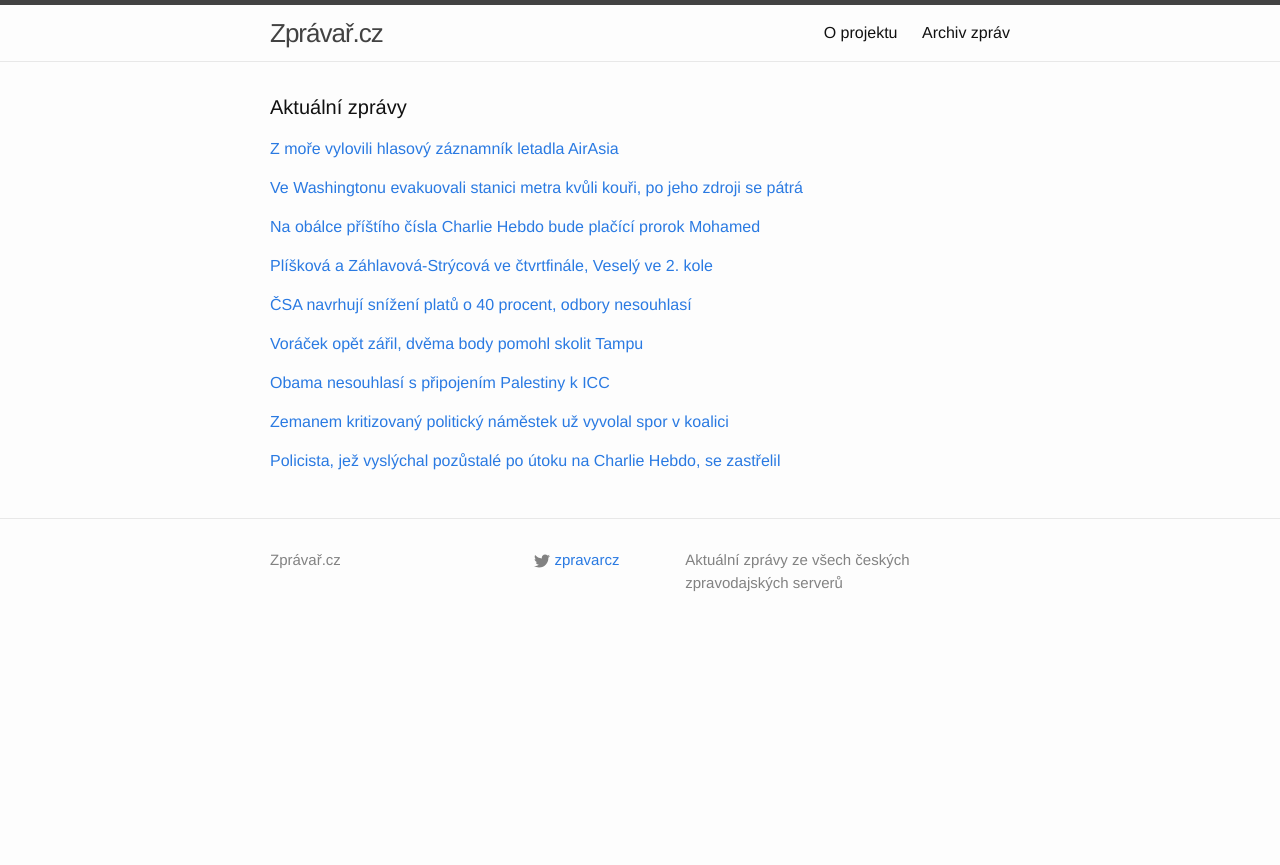
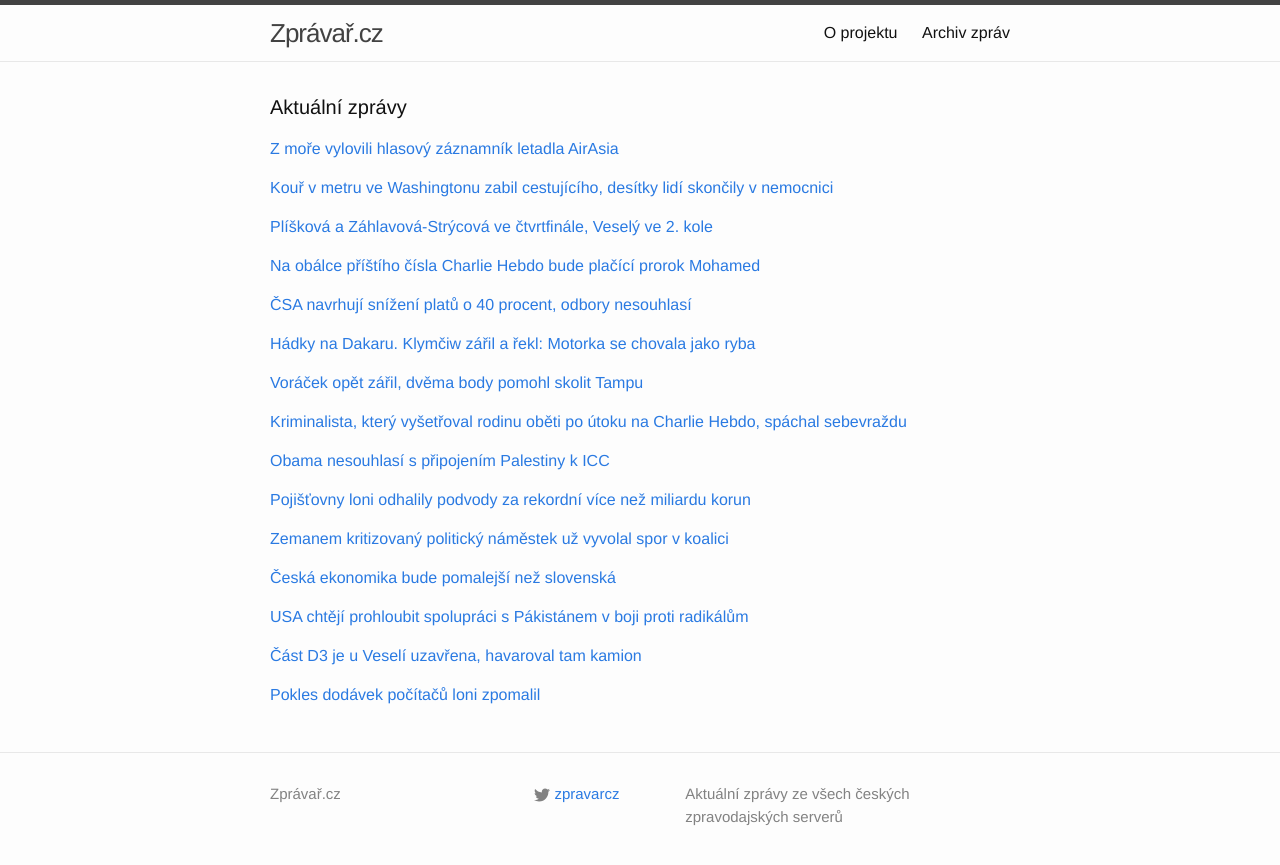
Before and after one commit to adliska/zpravar, a Jekyll site: the page built from index.html, in a window 1280 px wide. Shown: the top 865 px of the page. Built offline with Jekyll 4.4.1, drawn with Linux system fonts in a browser that asks for light colours.

Commit message:
zpravar news update

```diff
--- a/index.html
+++ b/index.html
@@ -18,9 +18,10 @@ layout: default
 <li><a href=http://www.ceskenoviny.cz/zpravy/zpravy/potapeci-pry-vyzvedli-druhou-cernou-skrinku-letounu-airasia/1168147>Potápěči prý vyzvedli druhou černou skříňku letounu AirAsia - www.ceskenoviny.cz</a></li>
 <li><a href=http://www.rozhlas.cz/_zprava/potapeci-pry-vyzvedli-z-more-druhou-cernou-skrinku-z-letadla-airasia--1442811>Potápěči prý vyzvedli z moře druhou černou skříňku z letadla AirAsia - www.rozhlas.cz</a></li>
 </ul>
-</div><p><a href="javascript:;" onclick="toggle_visibility('zpravy1')">Ve Washingtonu evakuovali stanici metra kvůli kouři, po jeho zdroji se pátrá</a></p>
+</div><p><a href="javascript:;" onclick="toggle_visibility('zpravy1')">Kouř v metru ve Washingtonu zabil cestujícího, desítky lidí skončily v nemocnici</a></p>
 <div id="zpravy1" style="display:none">
 <ul>
+<li><a href=http://echo24.cz/a/iaRaS>Kouř v metru ve Washingtonu zabil cestujícího, desítky lidí skončily v nemocnici - echo24.cz</a></li>
 <li><a href=http://www.rozhlas.cz/_zprava/ve-washingtonu-evakuovali-stanici-metra-kvuli-kouri-po-jeho-zdroji-se-patra--1442822>Ve Washingtonu evakuovali stanici metra kvůli kouři, po jeho zdroji se pátrá - www.rozhlas.cz</a></li>
 <li><a href=http://zpravy.aktualne.cz/zahranici/stanici-metra-ve-washingtonu-zahalil-dym-jeden-mrtvy/r~0a63ecf49af311e4ba57002590604f2e/>Stanici metra ve Washingtonu zahalil dým, jeden mrtvý - zpravy.aktualne.cz</a></li>
 <li><a href=http://www.lidovky.cz/kour-ve-washingtonskem-metru-zabil-cloveka-desitky-lidi-skoncily-v-nemocnici-1xi-/zpravy-svet.aspx?c=A150113_073520_ln_zahranici_ele>Washingtonské metro zahltil kouř, desítky lidí skončily v nemocnici  - www.lidovky.cz</a></li>
@@ -30,8 +31,19 @@ layout: default
 <li><a href=http://zpravy.idnes.cz/kour-v-metru-ve-washingtonu-jeden-mrtvy-fd0-/zahranicni.aspx?c=A150113_065704_zahranicni_skr>Kouř v metru ve Washingtonu zabil ženu, zraněných jsou desítky - zpravy.idnes.cz</a></li>
 <li><a href=http://www.novinky.cz/zahranicni/amerika/358579-kour-zabijel-ve-washingtonskem-metru.html>Kouř zabíjel ve washingtonském metru - www.novinky.cz</a></li>
 </ul>
-</div><p><a href="javascript:;" onclick="toggle_visibility('zpravy2')">Na obálce příštího čísla Charlie Hebdo bude plačící prorok Mohamed</a></p>
+</div><p><a href="javascript:;" onclick="toggle_visibility('zpravy2')">Plíšková a Záhlavová-Strýcová ve čtvrtfinále, Veselý ve 2. kole</a></p>
 <div id="zpravy2" style="display:none">
+<ul>
+<li><a href=http://www.sportovninoviny.cz/zpravy/pliskova-a-zahlavova-strycova-ve-ctvrtfinale-vesely-ve-2-kole/1168181>Plíšková a Záhlavová-Strýcová ve čtvrtfinále, Veselý ve 2. kole - www.sportovninoviny.cz</a></li>
+<li><a href=http://www.rozhlas.cz/_zprava/pliskova-dala-souperce-dva-kanary-zahlavovastrycova-porazila-stosurovou--1442881>Plíšková dala soupeřce dva 'kanáry', Záhlavová-Strýcová porazila Stosurovou - www.rozhlas.cz</a></li>
+<li><a href=http://www.sportovninoviny.cz/zpravy/pliskova-poustoupila-v-sydney-do-ctvrtfinale-vesely-v-aucklandu-do-2-kola/1168181>Plíšková poustoupila v Sydney do čtvrtfinále, Veselý v Aucklandu do 2. kola - www.sportovninoviny.cz</a></li>
+<li><a href=http://www.denik.cz/tenis/tenistka-pliskova-poustoupila-v-sydney-do-ctvrtfinale-20150113.html>Plíšková hladce postoupila do čtvrtfinále turnaje v Sydney - www.denik.cz</a></li>
+<li><a href=http://www.sportovninoviny.cz/zpravy/tenistka-pliskova-poustoupila-v-sydney-do-ctvrtfinale/1168181>Tenistka Plíšková poustoupila v Sydney do čtvrtfinále - www.sportovninoviny.cz</a></li>
+<li><a href=http://sport.aktualne.cz/karolina-pliskova-se-v-sydney-probojovala-do-ctvrtfinale/r~e52174649aef11e4833a0025900fea04/>Karolína Plíšková se v Sydney probojovala do čtvrtfinále - sport.aktualne.cz</a></li>
+<li><a href=http://sport.idnes.cz/hobart-sydney-auckland-tenis-turnaje-zpravodajstvi-f9p-/tenis.aspx?c=A150113_071746_tenis_ten>6:0, 6:0. A tenistka Karolína Plíšková je v Sydney ve čtvrtfinále - sport.idnes.cz</a></li>
+</ul>
+</div><p><a href="javascript:;" onclick="toggle_visibility('zpravy3')">Na obálce příštího čísla Charlie Hebdo bude plačící prorok Mohamed</a></p>
+<div id="zpravy3" style="display:none">
 <ul>
 <li><a href=http://zpravy.idnes.cz/ve-stredu-vyjde-charlie-hebdo-s-placicim-mohamedem-na-obalce-po9-/zahranicni.aspx?c=A150113_091226_zahranicni_jpl>Na obálce příštího čísla Charlie Hebdo bude plačící prorok Mohamed - zpravy.idnes.cz</a></li>
 <li><a href=http://zahranicni.ihned.cz/evropa-slovensko/c1-63372980-charlie-hebdo-vyjde-s-placicim-mohamedem-na-obalce-v-petadvaceti-zemich>Charlie Hebdo vyjde s plačícím Mohamedem na obálce v pětadvaceti zemích - zahranicni.ihned.cz</a></li>
@@ -40,17 +52,6 @@ layout: default
 <li><a href=https://echo24.cz/a/iUZU8>Mohamed pláče: Je suis Charlie. Příští obálka Charlie Hebdo - echo24.cz</a></li>
 <li><a href=http://www.ceskatelevize.cz/ct24/svet/298027-cislo-prezivsich-vyjde-s-karikaturou-mohameda-na-obalce/>"Číslo přeživších" vyjde s karikaturou Mohameda na obálce - www.ceskatelevize.cz</a></li>
 <li><a href=http://echo24.cz/a/iUZU8>Mohamed pláče: Je suis Charlie. Příští obálka Charlie Hebdo - echo24.cz</a></li>
-</ul>
-</div><p><a href="javascript:;" onclick="toggle_visibility('zpravy3')">Plíšková a Záhlavová-Strýcová ve čtvrtfinále, Veselý ve 2. kole</a></p>
-<div id="zpravy3" style="display:none">
-<ul>
-<li><a href=http://www.sportovninoviny.cz/zpravy/pliskova-a-zahlavova-strycova-ve-ctvrtfinale-vesely-ve-2-kole/1168181>Plíšková a Záhlavová-Strýcová ve čtvrtfinále, Veselý ve 2. kole - www.sportovninoviny.cz</a></li>
-<li><a href=http://www.rozhlas.cz/_zprava/pliskova-dala-souperce-dva-kanary-zahlavovastrycova-porazila-stosurovou--1442881>Plíšková dala soupeřce dva 'kanáry', Záhlavová-Strýcová porazila Stosurovou - www.rozhlas.cz</a></li>
-<li><a href=http://www.sportovninoviny.cz/zpravy/pliskova-poustoupila-v-sydney-do-ctvrtfinale-vesely-v-aucklandu-do-2-kola/1168181>Plíšková poustoupila v Sydney do čtvrtfinále, Veselý v Aucklandu do 2. kola - www.sportovninoviny.cz</a></li>
-<li><a href=http://www.denik.cz/tenis/tenistka-pliskova-poustoupila-v-sydney-do-ctvrtfinale-20150113.html>Plíšková hladce postoupila do čtvrtfinále turnaje v Sydney - www.denik.cz</a></li>
-<li><a href=http://www.sportovninoviny.cz/zpravy/tenistka-pliskova-poustoupila-v-sydney-do-ctvrtfinale/1168181>Tenistka Plíšková poustoupila v Sydney do čtvrtfinále - www.sportovninoviny.cz</a></li>
-<li><a href=http://sport.aktualne.cz/karolina-pliskova-se-v-sydney-probojovala-do-ctvrtfinale/r~e52174649aef11e4833a0025900fea04/>Karolína Plíšková se v Sydney probojovala do čtvrtfinále - sport.aktualne.cz</a></li>
-<li><a href=http://sport.idnes.cz/hobart-sydney-auckland-tenis-turnaje-zpravodajstvi-f9p-/tenis.aspx?c=A150113_071746_tenis_ten>6:0, 6:0. A tenistka Karolína Plíšková je v Sydney ve čtvrtfinále - sport.idnes.cz</a></li>
 </ul>
 </div><p><a href="javascript:;" onclick="toggle_visibility('zpravy4')">ČSA navrhují snížení platů o 40 procent, odbory nesouhlasí</a></p>
 <div id="zpravy4" style="display:none">
@@ -62,8 +63,17 @@ layout: default
 <li><a href=http://zpravy.aktualne.cz/ekonomika/csa-navrhuje-snizeni-platu-o-40-procent-odbory-jsou-proti/r~3022a6429aee11e4b98c002590604f2e/>ČSA navrhuje snížení platů o 40 procent, odbory jsou proti - zpravy.aktualne.cz</a></li>
 <li><a href=http://www.financninoviny.cz/zpravodajstvi/zpravy/mfd-csa-navrhuje-snizeni-platu-o-40-procent-odbory-nesouhlasi/1168149>MfD: ČSA navrhuje snížení platů o 40 procent, odbory nesouhlasí - www.financninoviny.cz</a></li>
 </ul>
-</div><p><a href="javascript:;" onclick="toggle_visibility('zpravy5')">Voráček opět zářil, dvěma body pomohl skolit Tampu</a></p>
+</div><p><a href="javascript:;" onclick="toggle_visibility('zpravy5')">Hádky na Dakaru. Klymčiw zářil a řekl: Motorka se chovala jako ryba</a></p>
 <div id="zpravy5" style="display:none">
+<ul>
+<li><a href=http://www.denik.cz/motorismus/hadky-na-dakaru-klymciw-zaril-a-rekl-motorka-se-chovala-jako-ryba-20150113.html>Hádky na Dakaru. Klymčiw zářil a řekl: Motorka se chovala jako ryba - www.denik.cz</a></li>
+<li><a href=http://sport.idnes.cz/klymciw-pabiska-vesely-dakar-di3-/motorsport.aspx?c=A150113_093004_motorsport_ten>Déšť na Dakaru přinesl Klymčiwovi štěstí. A všem závodníkům nebezpečí - sport.idnes.cz</a></li>
+<li><a href=http://www.tyden.cz/rubriky/sport/motorismus/rallye-dakar/po-vode-rychlosti-170-km-h-klymciw-motorka-se-chovala-jako-ryba_329938.html>Po vodě rychlostí 170 km/h. Klymčiw: Motorka se chovala jako ryba - www.tyden.cz</a></li>
+<li><a href=http://sport.aktualne.cz/motorkar-klymciw-na-dakaru-bylo-to-nebezpecne/r~53a21f669afe11e4a10c0025900fea04/>Motorkář Klymčiw na Dakaru: Bylo to nebezpečné - sport.aktualne.cz</a></li>
+<li><a href=http://www.sportovninoviny.cz/zpravy/bylo-to-nebezpecne-ale-povedlo-se-mi-to-rekl-klymciw/1168209>Bylo to nebezpečné, ale povedlo se mi to, řekl Klymčiw - www.sportovninoviny.cz</a></li>
+</ul>
+</div><p><a href="javascript:;" onclick="toggle_visibility('zpravy6')">Voráček opět zářil, dvěma body pomohl skolit Tampu</a></p>
+<div id="zpravy6" style="display:none">
 <ul>
 <li><a href=http://www.tyden.cz/rubriky/sport/hokej/nhl/voracek-opet-zaril-dvema-body-pomohl-skolit-tampu_329922.html>Voráček opět zářil, dvěma body pomohl skolit Tampu - www.tyden.cz</a></li>
 <li><a href=http://www.rozhlas.cz/_zprava/voracek-pomohl-v-nhl-rozstrilet-lidra-konference-zvysil-naskok-v-cele-bodovani--1442823>Voráček pomohl v NHL rozstřílet lídra konference, zvýšil náskok v čele bodování - www.rozhlas.cz</a></li>
@@ -71,26 +81,62 @@ layout: default
 <li><a href=http://hokej.idnes.cz/voracek-bral-dva-body-u-kanonady-flyers-d9f-/nhl.aspx?c=A150113_071631_nhl_Mkr>Voráček bral dva body u kanonády Flyers, dále kraluje produktivitě NHL - hokej.idnes.cz</a></li>
 <li><a href=http://www.sportovninoviny.cz/zpravy/voracek-zvysil-o-dva-body-naskok-v-cele-produktivity-nhl/1168166>Voráček zvýšil o dva body náskok v čele produktivity NHL - www.sportovninoviny.cz</a></li>
 </ul>
-</div><p><a href="javascript:;" onclick="toggle_visibility('zpravy6')">Obama nesouhlasí s připojením Palestiny k ICC</a></p>
-<div id="zpravy6" style="display:none">
+</div><p><a href="javascript:;" onclick="toggle_visibility('zpravy7')">Kriminalista, který vyšetřoval rodinu oběti po útoku na Charlie Hebdo, spáchal sebevraždu</a></p>
+<div id="zpravy7" style="display:none">
+<ul>
+<li><a href=http://www.novinky.cz/zahranicni/evropa/358580-kriminalista-ktery-vysetroval-rodinu-obeti-po-utoku-na-charlie-hebdo-spachal-sebevrazdu.html>Kriminalista, který vyšetřoval rodinu oběti po útoku na Charlie Hebdo, spáchal sebevraždu - www.novinky.cz</a></li>
+<li><a href=http://zpravy.idnes.cz/charlie-hebdo-policista-se-zastrelil-ds0-/zahranicni.aspx?c=A150113_083451_zahranicni_jpl>Policista, jež vyslýchal pozůstalé po útoku na Charlie Hebdo, se zastřelil - zpravy.idnes.cz</a></li>
+<li><a href=http://www.novinky.cz/zahranicni/evropa/358580-kriminalista-ktery-vysetroval-rodinu-po-utoku-na-charlie-hebdo-spachal-sebevrazdu.html>Kriminalista, který vyšetřoval rodinu po útoku na Charlie Hebdo, spáchal sebevraždu - www.novinky.cz</a></li>
+<li><a href=http://www.ceskenoviny.cz/zpravy/zpravy/kriminalista-pry-po-utoku-na-charlie-hebdo-spachal-sebevrazdu/1168143>Kriminalista prý po útoku na Charlie Hebdo spáchal sebevraždu - www.ceskenoviny.cz</a></li>
+</ul>
+</div><p><a href="javascript:;" onclick="toggle_visibility('zpravy8')">Obama nesouhlasí s připojením Palestiny k ICC</a></p>
+<div id="zpravy8" style="display:none">
 <ul>
 <li><a href=http://www.tyden.cz/rubriky/zahranici/amerika/obama-nesouhlasi-s-pripojenim-palestiny-k-icc_329926.html>Obama nesouhlasí s připojením Palestiny k ICC - www.tyden.cz</a></li>
 <li><a href=http://echo24.cz/a/i8SMR>Palestina není suverénní stát, řekl Obama Netanjahuovi - echo24.cz</a></li>
 <li><a href=http://www.novinky.cz/zahranicni/blizky-a-stredni-vychod/358581-obama-kritizuje-pristoupeni-palestiny-k-mezinarodnimu-trestnimu-soudu.html>Obama kritizuje přistoupení Palestiny k Mezinárodnímu trestnímu soudu - www.novinky.cz</a></li>
 <li><a href=http://www.ceskenoviny.cz/zpravy/zpravy/obama-a-netanjahu-hovorili-o-iranu-a-o-pripojeni-palestiny-k-icc/1168148>Obama a Netanjahu hovořili o Íránu a o připojení Palestiny k ICC - www.ceskenoviny.cz</a></li>
 </ul>
-</div><p><a href="javascript:;" onclick="toggle_visibility('zpravy7')">Zemanem kritizovaný politický náměstek už vyvolal spor v koalici</a></p>
-<div id="zpravy7" style="display:none">
+</div><p><a href="javascript:;" onclick="toggle_visibility('zpravy9')">Pojišťovny loni odhalily podvody za rekordní více než miliardu korun</a></p>
+<div id="zpravy9" style="display:none">
+<ul>
+<li><a href=http://www.denik.cz/ekonomika/pojistovny-loni-odhalily-podvody-za-rekordni-vice-nez-miliardu-20150113.html>Pojišťovny loni odhalily podvody za rekordní více než miliardu korun - www.denik.cz</a></li>
+<li><a href=http://www.tyden.cz/rubriky/byznys/cesko/pojistovny-loni-odhalily-podvody-za-vice-nez-miliardu-korun_329937.html>Pojišťovny loni odhalily podvody za více než miliardu korun - www.tyden.cz</a></li>
+<li><a href=http://www.financninoviny.cz/zpravodajstvi/zpravy/pojistovny-odhalily-loni-podvody-za-rekordni-vice-nez-miliardu/1168217>Pojišťovny odhalily loni podvody za rekordní více než miliardu - www.financninoviny.cz</a></li>
+</ul>
+</div><p><a href="javascript:;" onclick="toggle_visibility('zpravy10')">Zemanem kritizovaný politický náměstek už vyvolal spor v koalici</a></p>
+<div id="zpravy10" style="display:none">
 <ul>
 <li><a href=http://www.ceskatelevize.cz/ct24/domaci/298034-zemanem-kritizovany-politicky-namestek-uz-vyvolal-spor-v-koalici/>Zemanem kritizovaný politický náměstek už vyvolal spor v koalici - www.ceskatelevize.cz</a></li>
 <li><a href=http://www.novinky.cz/domaci/358572-koalice-ma-chaos-v-politickych-namestcich.html>Koalice má chaos v politických náměstcích - www.novinky.cz</a></li>
 <li><a href=http://www.novinky.cz/domaci/358572-koalice-zahajila-chaosem-v-politickych-namestcich.html>Koalice zahájila chaosem v politických náměstcích - www.novinky.cz</a></li>
 </ul>
-</div><p><a href="javascript:;" onclick="toggle_visibility('zpravy8')">Policista, jež vyslýchal pozůstalé po útoku na Charlie Hebdo, se zastřelil</a></p>
-<div id="zpravy8" style="display:none">
+</div><p><a href="javascript:;" onclick="toggle_visibility('zpravy11')">Česká ekonomika bude pomalejší než slovenská</a></p>
+<div id="zpravy11" style="display:none">
 <ul>
-<li><a href=http://zpravy.idnes.cz/charlie-hebdo-policista-se-zastrelil-ds0-/zahranicni.aspx?c=A150113_083451_zahranicni_jpl>Policista, jež vyslýchal pozůstalé po útoku na Charlie Hebdo, se zastřelil - zpravy.idnes.cz</a></li>
-<li><a href=http://www.novinky.cz/zahranicni/evropa/358580-kriminalista-ktery-vysetroval-rodinu-po-utoku-na-charlie-hebdo-spachal-sebevrazdu.html>Kriminalista, který vyšetřoval rodinu po útoku na Charlie Hebdo, spáchal sebevraždu - www.novinky.cz</a></li>
-<li><a href=http://www.ceskenoviny.cz/zpravy/zpravy/kriminalista-pry-po-utoku-na-charlie-hebdo-spachal-sebevrazdu/1168143>Kriminalista prý po útoku na Charlie Hebdo spáchal sebevraždu - www.ceskenoviny.cz</a></li>
+<li><a href=http://www.ceskatelevize.cz/ct24/ekonomika/298038-ceska-ekonomika-bude-pomalejsi-nez-slovenska/>Česká ekonomika bude pomalejší než slovenská - www.ceskatelevize.cz</a></li>
+<li><a href=http://www.financninoviny.cz/zpravodajstvi/zpravy/ekonomika-cr-poroste-podle-deloitte-pomaleji-nez-slovenska/1168211>Ekonomika ČR poroste podle Deloitte pomaleji než slovenská - www.financninoviny.cz</a></li>
+<li><a href=http://zpravy.e15.cz/domaci/ekonomika/ceska-ekonomika-poroste-podle-odhadu-pomaleji-nez-slovenska-1152752>Česká ekonomika poroste podle odhadů pomaleji než slovenská - zpravy.e15.cz</a></li>
+</ul>
+</div><p><a href="javascript:;" onclick="toggle_visibility('zpravy12')">USA chtějí prohloubit spolupráci s Pákistánem v boji proti radikálům</a></p>
+<div id="zpravy12" style="display:none">
+<ul>
+<li><a href=http://zpravy.e15.cz/zahranicni/politika/usa-chteji-prohloubit-spolupraci-s-pakistanem-v-boji-proti-radikalum-1152758>USA chtějí prohloubit spolupráci s Pákistánem v boji proti radikálům - zpravy.e15.cz</a></li>
+<li><a href=http://www.novinky.cz/zahranicni/svet/358582-popravy-v-pakistanu-pokracuji-i-behem-navstevy-americkeho-ministra-zahranici.html>Popravy v Pákistánu pokračují i během návštěvy amerického ministra zahraničí  - www.novinky.cz</a></li>
+<li><a href=http://www.ceskenoviny.cz/zpravy/zpravy/kerry-usa-chteji-posilit-bezpecnostni-spolupraci-s-pakistanem/1168174>Kerry: USA chtějí posílit bezpečnostní spolupráci s Pákistánem - www.ceskenoviny.cz</a></li>
+</ul>
+</div><p><a href="javascript:;" onclick="toggle_visibility('zpravy13')">Část D3 je u Veselí uzavřena, havaroval tam kamion</a></p>
+<div id="zpravy13" style="display:none">
+<ul>
+<li><a href=http://www.denik.cz/z_domova/cast-d3-je-u-veseli-uzavrena-havaroval-tam-kamion-20150113.html>Část D3 je u Veselí uzavřena, havaroval tam kamion - www.denik.cz</a></li>
+<li><a href=http://budejovice.idnes.cz/na-d3-se-prevratil-kamion-08e-/budejovice-zpravy.aspx?c=A150113_091003_budejovice-zpravy_mrl>Na D3 se převrátil kamion se šrotem, dálnice je uzavřená - budejovice.idnes.cz</a></li>
+<li><a href=http://www.novinky.cz/krimi/358589-z-kamionu-na-d3-se-vysypal-naklad-dalnice-je-uzavrena.html>Z kamiónu na D3 se vysypal náklad, dálnice je uzavřená - www.novinky.cz</a></li>
+</ul>
+</div><p><a href="javascript:;" onclick="toggle_visibility('zpravy14')">Pokles dodávek počítačů loni zpomalil</a></p>
+<div id="zpravy14" style="display:none">
+<ul>
+<li><a href=http://www.novinky.cz/internet-a-pc/hardware/358591-pokles-dodavek-pocitacu-loni-zpomalil.html>Pokles dodávek počítačů loni zpomalil - www.novinky.cz</a></li>
+<li><a href=http://www.rozhlas.cz/_zprava/zajem-o-osobni-pocitace-opet-roste-konkurenci-ale-stale-zustavaji-tablety--1442885>Zájem o osobní počítače opět roste. Konkurencí ale stále zůstávají tablety - www.rozhlas.cz</a></li>
+<li><a href=http://www.financninoviny.cz/zpravodajstvi/zpravy/dodavky-pc-na-svetove-trhy-pry-loni-zvolnily-tempo-poklesu/1168160>Dodávky PC na světové trhy prý loni zvolnily tempo poklesu - www.financninoviny.cz</a></li>
 </ul>
 </div></div>
```
